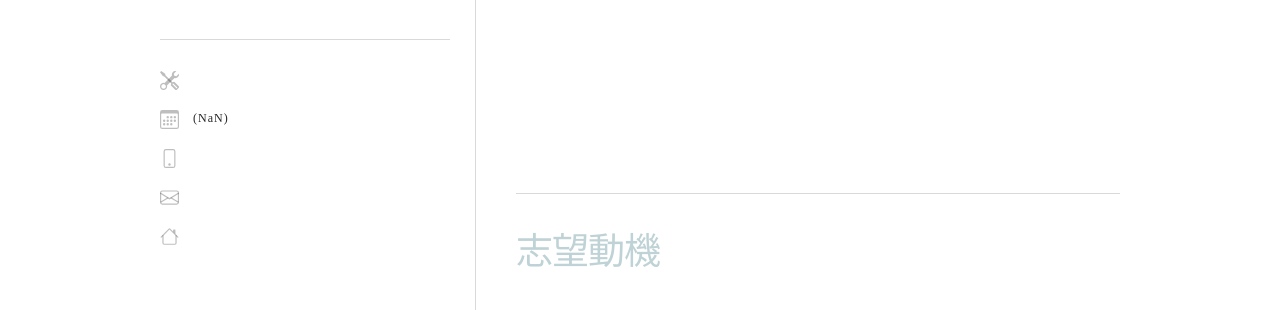
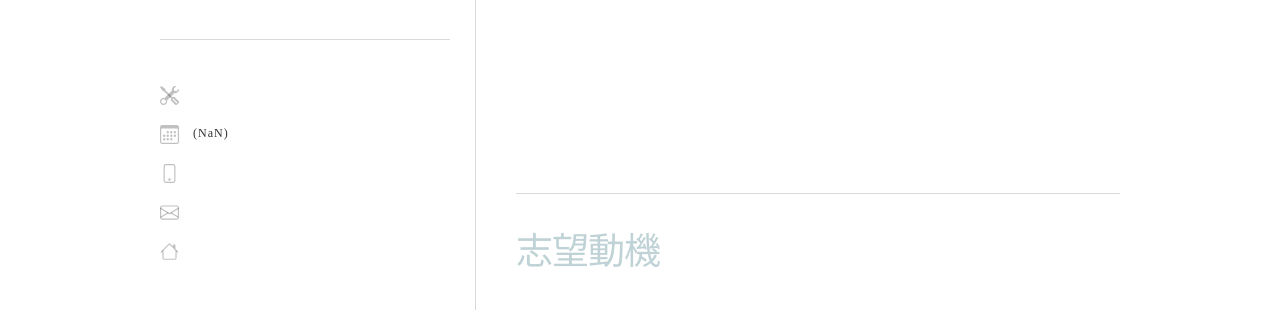
Before and after one commit to ShowKa/Resume, a Vue app: page / in a window 1280 px wide. Shown: the part 641-951 px from the top of the page. Built offline with nearby package versions, Linux system fonts and the light colour scheme.

Commit message:
fine adjustment

```diff
--- a/assets/app.scss
+++ b/assets/app.scss
@@ -41,7 +41,7 @@ $font-secondary: 'Kaiti SC';
 %text_short {
   font-family: $font-primary;
   font-size: 12px;
-  color: darken($color_on-background, 30%);
+  color: darken($color_on-background, 25%);
   font-weight: 300;
   letter-spacing: 1px;
 }
--- a/src/components/About.vue
+++ b/src/components/About.vue
@@ -59,7 +59,8 @@ function _calculateAge(yyyyMMdd) {
   @extend %text_short;
   // elements
   &__list {
-    padding: 0;
+    padding-left: 0;
+    padding-top: 15px;
     list-style-type: none;
     li {
       margin-bottom: 20px;
--- a/src/components/School.vue
+++ b/src/components/School.vue
@@ -4,7 +4,6 @@
       <span>
         {{ name }}
       </span>
-      <span>,</span>
       <span class="school__major">
         {{ major }}
       </span>
```
